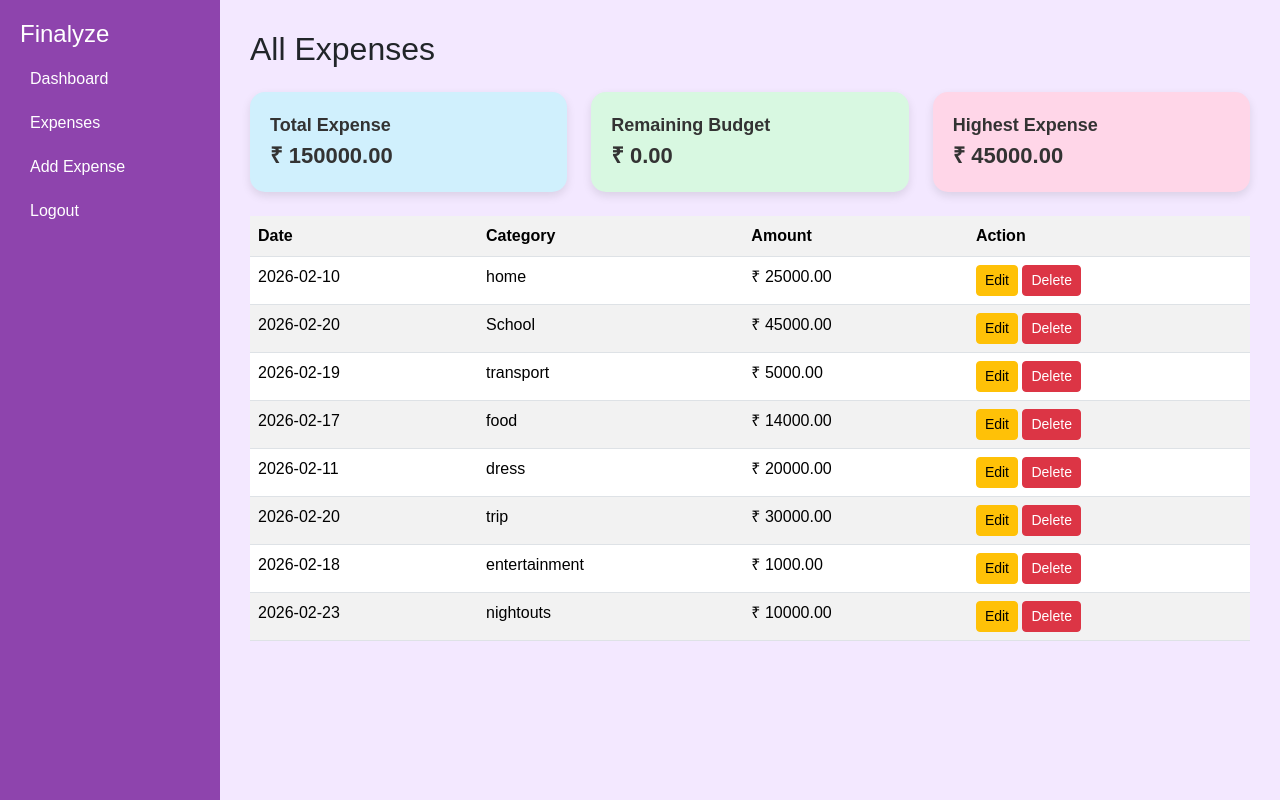
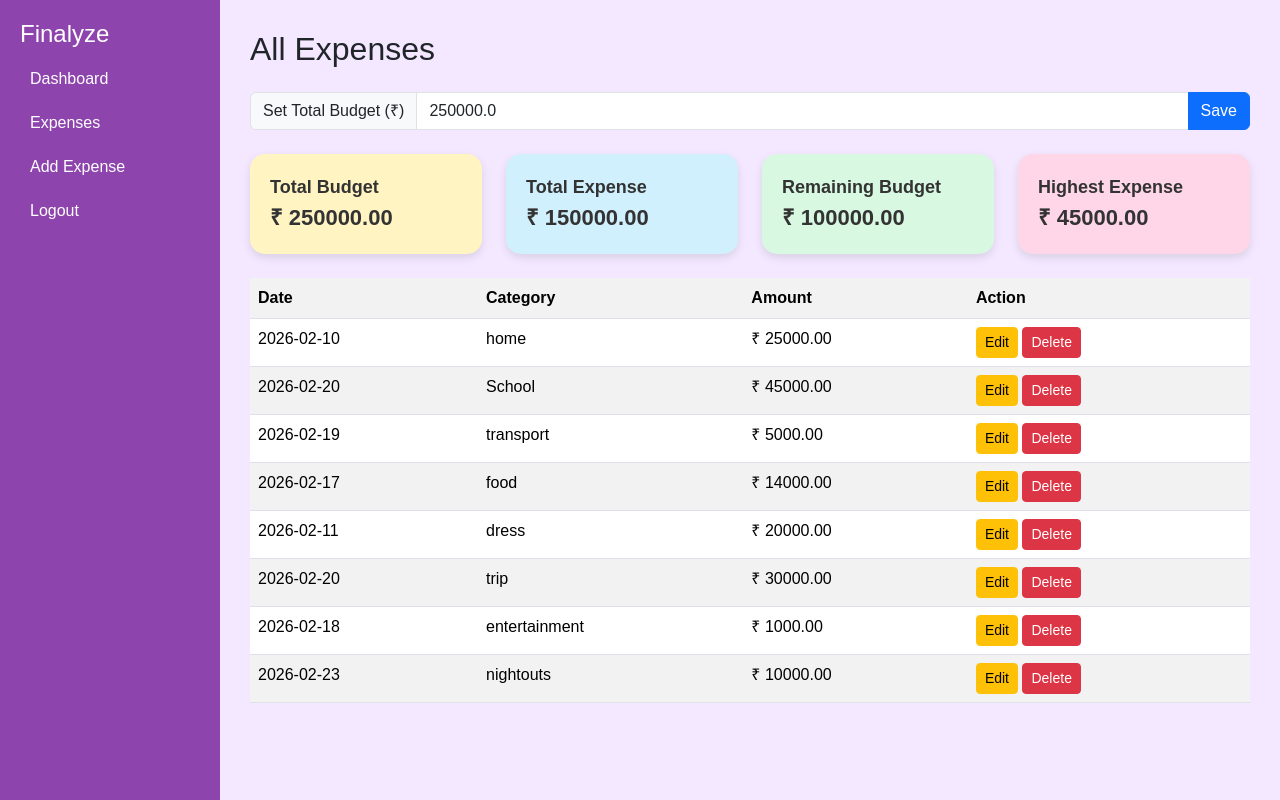
Before and after one commit to rautpriyanka1623-art/Finalyze, a Flask app: page /expenses in a window 1280 px wide. Run offline with Flask 3, Linux system fonts and the light colour scheme; a user stored in the database is signed in; data comes from the database, SQL or seed files in the repository; both versions use the stored data as it was after the commit.

Commit message:
Added total budegt in expense page

```diff
--- a/app.py
+++ b/app.py
@@ -10,18 +10,22 @@ DB_PATH = "data/expenses.db"
 if not os.path.exists("data"):
     os.makedirs("data")
 
+# ------------------ Initialize DB ------------------
 def init_db():
     conn = sqlite3.connect(DB_PATH)
     c = conn.cursor()
 
+    # Create users table with budget column
     c.execute("""
     CREATE TABLE IF NOT EXISTS users (
         id INTEGER PRIMARY KEY AUTOINCREMENT,
         username TEXT UNIQUE,
-        password TEXT
+        password TEXT,
+        budget REAL DEFAULT 150000
     )
     """)
 
+    # Create expenses table
     c.execute("""
     CREATE TABLE IF NOT EXISTS expenses (
         id INTEGER PRIMARY KEY AUTOINCREMENT,
@@ -31,6 +35,12 @@ def init_db():
         amount REAL
     )
     """)
+
+    # Add budget column to existing users table if missing
+    try:
+        c.execute("ALTER TABLE users ADD COLUMN budget REAL DEFAULT 150000")
+    except sqlite3.OperationalError:
+        pass  # column already exists
 
     conn.commit()
     conn.close()
@@ -42,13 +52,12 @@ def get_db():
     conn.row_factory = sqlite3.Row
     return conn
 
-
+# ------------------ Routes ------------------
 @app.route("/")
 def home():
     if "user_id" in session:
         return redirect("/dashboard")
     return redirect("/login")
-
 
 @app.route("/login", methods=["GET", "POST"])
 def login():
@@ -71,7 +80,6 @@ def login():
 
     return render_template("login.html")
 
-
 @app.route("/signup", methods=["GET", "POST"])
 def signup():
     if request.method == "POST":
@@ -91,7 +99,6 @@ def signup():
 
     return render_template("signup.html")
 
-
 @app.route("/forgot", methods=["GET", "POST"])
 def forgot():
     if request.method == "POST":
@@ -109,12 +116,10 @@ def forgot():
 
     return render_template("forgot.html")
 
-
 @app.route("/logout")
 def logout():
     session.clear()
     return redirect("/login")
-
 
 @app.route("/dashboard")
 def dashboard():
@@ -129,39 +134,49 @@ def dashboard():
 
     return render_template("dashboard.html", expenses=expenses)
 
-
-@app.route("/expenses")
+# ------------------ Updated Expenses Route ------------------
+@app.route("/expenses", methods=["GET", "POST"])
 def expenses_page():
     if "user_id" not in session:
         return redirect("/login")
 
     conn = get_db()
     c = conn.cursor()
+
+    # Handle POST request to update user budget
+    if request.method == "POST":
+        try:
+            total_budget_input = float(request.form["total_budget"])
+            c.execute("UPDATE users SET budget=? WHERE id=?", (total_budget_input, session["user_id"]))
+            conn.commit()
+        except:
+            pass  # fallback if invalid input
+
+    # Fetch expenses for user
     c.execute("SELECT * FROM expenses WHERE user_id=?", (session["user_id"],))
     expenses = c.fetchall()
+
+    # Fetch user's total budget
+    c.execute("SELECT budget FROM users WHERE id=?", (session["user_id"],))
+    row = c.fetchone()
+    total_budget = row["budget"] if row and row["budget"] else 150000
+
     conn.close()
 
-    # --- FIX CALCULATIONS ---
-    total_expense = 0
-    highest_expense = 0
-
-    for e in expenses:
-        amount = float(e["amount"])
-        total_expense += amount
-        if amount > highest_expense:
-            highest_expense = amount
-
-    total_budget = 150000  # Change if needed
+    # Calculate totals
+    total_expense = sum(float(e["amount"]) for e in expenses)
+    highest_expense = max([float(e["amount"]) for e in expenses], default=0)
     remaining_expense = total_budget - total_expense
 
     return render_template(
         "expenses.html",
         expenses=expenses,
+        total_budget=total_budget,
         total_expense=total_expense,
         highest_expense=highest_expense,
         remaining_expense=remaining_expense
     )
-
+# ----------------------------------------------------------
 
 @app.route("/add", methods=["GET", "POST"])
 def add_expense():
@@ -185,7 +200,6 @@ def add_expense():
         return redirect("/expenses")
 
     return render_template("add_expense.html")
-
 
 @app.route("/edit/<int:id>", methods=["GET", "POST"])
 def edit(id):
@@ -216,7 +230,6 @@ def edit(id):
 
     return render_template("edit_expense.html", expense=expense)
 
-
 @app.route("/delete/<int:id>")
 def delete(id):
     if "user_id" not in session:
@@ -230,6 +243,5 @@ def delete(id):
 
     return redirect("/expenses")
 
-
 if __name__ == "__main__":
-    app.run()
+    app.run(debug=True)
--- a/templates/expenses.html
+++ b/templates/expenses.html
@@ -43,6 +43,7 @@ body { margin:0; font-family:Arial; }
 .pastel-blue { background:#d0f0fd; }
 .pastel-green { background:#d8f8e1; }
 .pastel-pink { background:#ffd6e8; }
+.pastel-yellow { background:#fff4c2; }
 
 .card-title {
     font-size:18px;
@@ -69,9 +70,27 @@ body { margin:0; font-family:Arial; }
 
 <h2 class="mb-4">All Expenses</h2>
 
+<!-- Set Total Budget Form -->
+<form method="POST" class="mb-4">
+    <div class="input-group">
+        <span class="input-group-text">Set Total Budget (₹)</span>
+        <input type="number" name="total_budget" class="form-control" placeholder="Enter your monthly budget" min="1" required value="{{ total_budget }}">
+        <button type="submit" class="btn btn-primary">Save</button>
+    </div>
+</form>
+
 <!-- Summary Section -->
 <div class="row mb-4">
-    <div class="col-md-4">
+    <div class="col-md-3">
+        <div class="summary-card pastel-yellow">
+            <div class="card-title">Total Budget</div>
+            <div class="card-value">
+                ₹ {{ "%.2f"|format(total_budget) }}
+            </div>
+        </div>
+    </div>
+
+    <div class="col-md-3">
         <div class="summary-card pastel-blue">
             <div class="card-title">Total Expense</div>
             <div class="card-value">
@@ -80,7 +99,7 @@ body { margin:0; font-family:Arial; }
         </div>
     </div>
 
-    <div class="col-md-4">
+    <div class="col-md-3">
         <div class="summary-card pastel-green">
             <div class="card-title">Remaining Budget</div>
             <div class="card-value">
@@ -89,7 +108,7 @@ body { margin:0; font-family:Arial; }
         </div>
     </div>
 
-    <div class="col-md-4">
+    <div class="col-md-3">
         <div class="summary-card pastel-pink">
             <div class="card-title">Highest Expense</div>
             <div class="card-value">
```
Also changed, not shown: templates/signup.html (+64 -9 lines), data/expenses.db.
